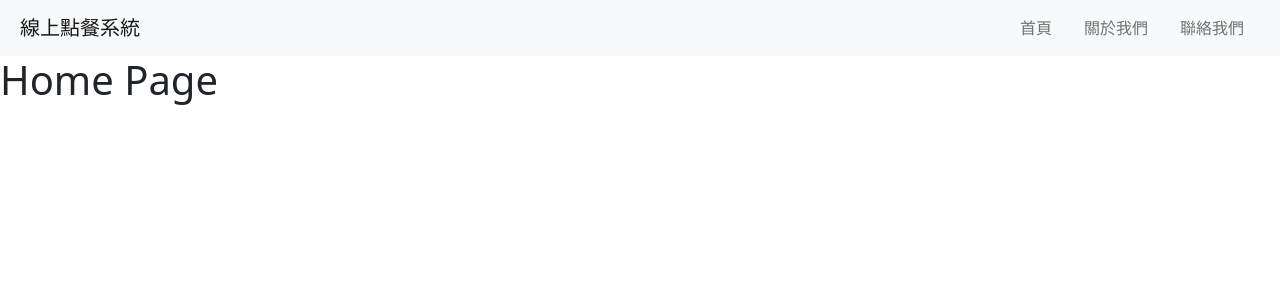
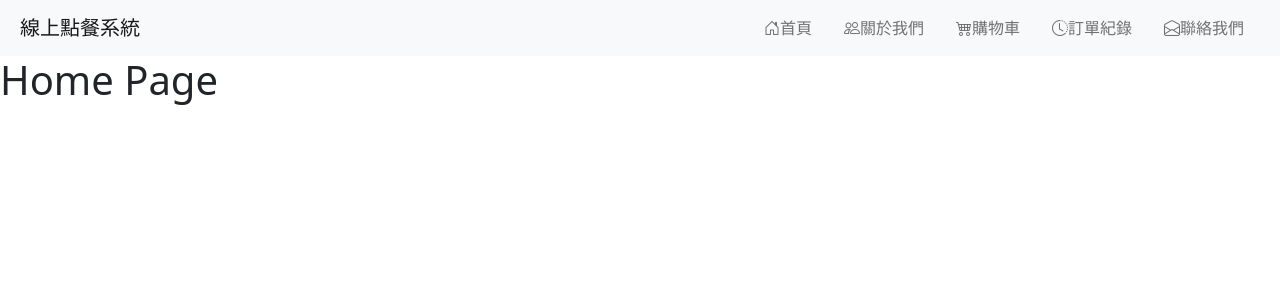
Before and after one commit to poyu105/OrderSystem, a React (Vite) app: page / in a window 1280 px wide. Before the commit this address led to /home. Shown: the top 300 px of the page. Built offline with nearby package versions, Linux system fonts and the light colour scheme.

Commit message:
新增OrderDetail、Orders NavBar，並添加icon

```diff
--- a/src/App.jsx
+++ b/src/App.jsx
@@ -1,6 +1,8 @@
 import React from 'react';
 import { BrowserRouter as Router, Route, Routes, Navigate } from 'react-router-dom';
 import Home from './pages/Home';
+import OrderDetail from './pages/OrderDetail';
+import Orders from './pages/Orders';
 import About from './pages/About';
 import Contact from './pages/Contact';
 import Navbar from './components/Navbar';
@@ -11,15 +13,13 @@ function App() {
       <Navbar />
       <Routes>
         {/* 重定向 /OrderSystem 到 /home */}
-        <Route path="/OrderSystem" element={<Navigate to="/home" replace />} />
+        <Route path="/OrderSystem" element={<Navigate to="/" replace />} />
 
-        {/* 定义主页和其他页面的路由 */}
-        <Route path="/home" element={<Home />} />
+        <Route path="/" element={<Home />} />
         <Route path="/about" element={<About />} />
+        <Route path="/orderdetail" element={<OrderDetail />} />
+        <Route path="/orders" element={<Orders />} />
         <Route path="/contact" element={<Contact />} />
-
-        {/* 默认重定向 */}
-        <Route path="*" element={<Navigate to="/home" replace />} />
       </Routes>
     </Router>
   );
--- a/src/components/Navbar.jsx
+++ b/src/components/Navbar.jsx
@@ -10,9 +10,11 @@ function Navbar (){
                 </button>
                 <div className="collapse navbar-collapse justify-content-end" id="navbarContent">
                     <ul className="navbar-nav">
-                        <li className="nav-item me-3"><Link className="nav-link" to='/'>首頁</Link></li>
-                        <li className="nav-item me-3"><Link className="nav-link" to='/About'>關於我們</Link></li>
-                        <li className="nav-item me-3"><Link className="nav-link" to='/Contact'>聯絡我們</Link></li>
+                        <li className="nav-item me-3"><Link className="nav-link" to='/'><i className="bi bi-house-door"></i>首頁</Link></li>
+                        <li className="nav-item me-3"><Link className="nav-link" to='/About'><i className="bi bi-people"></i>關於我們</Link></li>
+                        <li className="nav-item me-3"><Link className="nav-link" to='/OrderDetail'><i className="bi bi-cart4"></i>購物車</Link></li>
+                        <li className="nav-item me-3"><Link className="nav-link" to='/Orders'><i className="bi bi-clock-history"></i>訂單紀錄</Link></li>
+                        <li className="nav-item me-3"><Link className="nav-link" to='/Contact'><i className="bi bi-envelope-open"></i>聯絡我們</Link></li>
                     </ul>
                 </div>
             </div>
```
